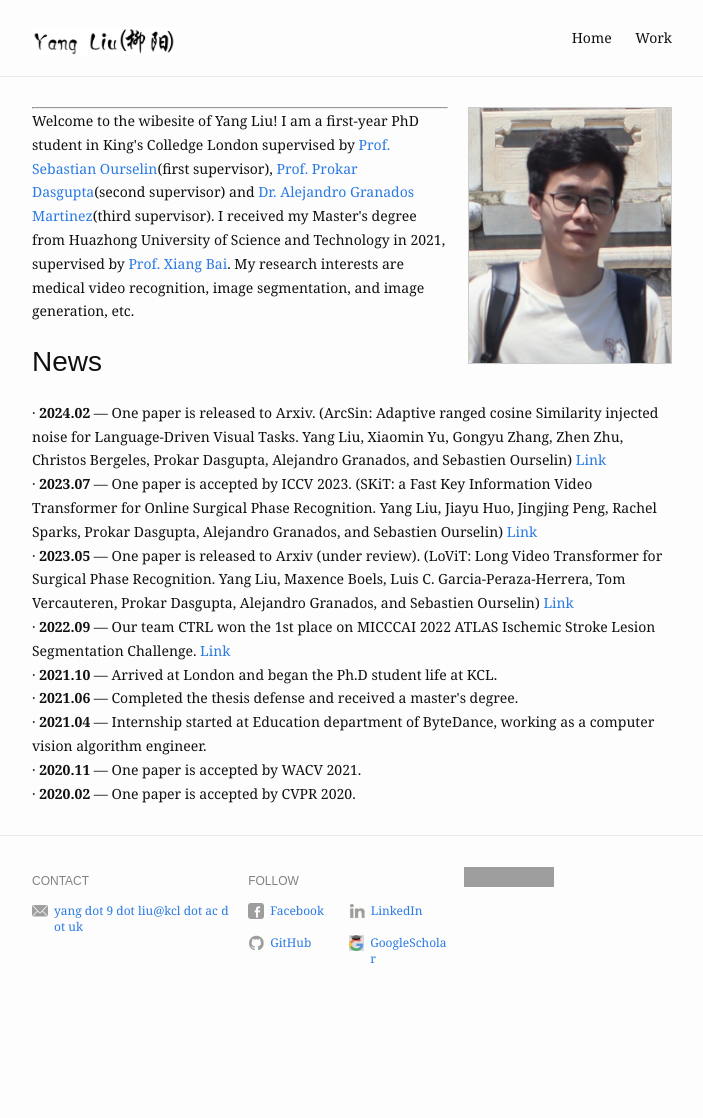
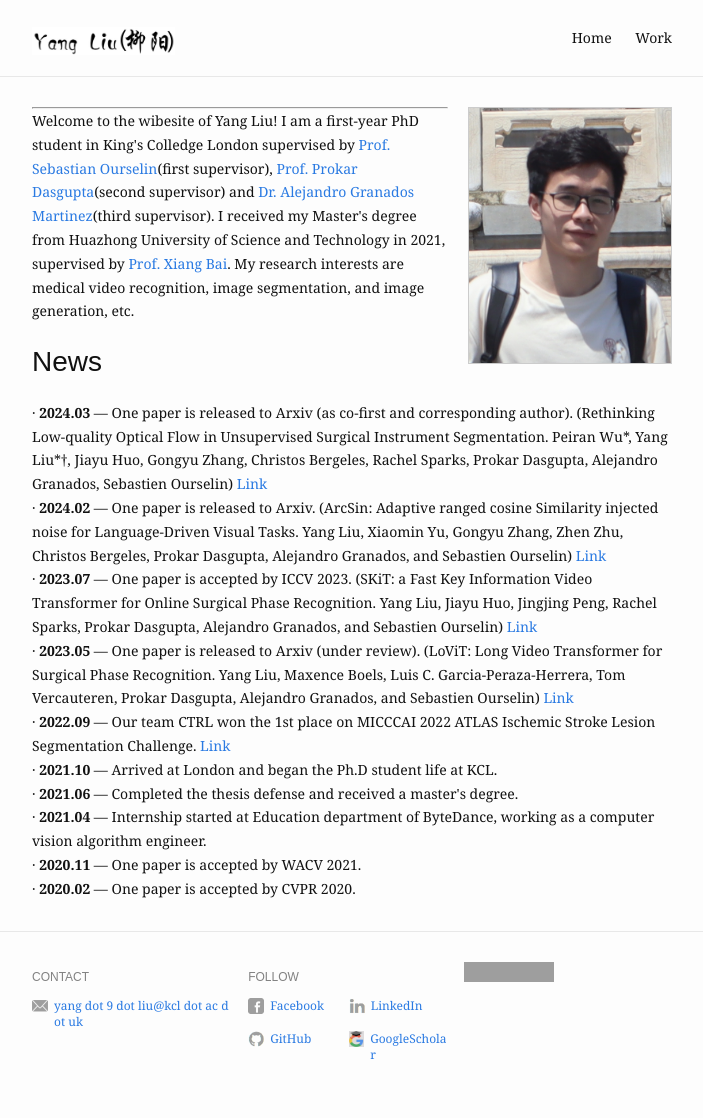
Before and after one commit to MRUIL/MRUIL.github.io, a Jekyll site: the page built from index.md, in a window 1280 px wide. Shown: the whole page, without its empty margins (288-991 px from the left). Built offline with Jekyll 4.4.1, drawn with Linux system fonts in a browser that asks for light colours; before the commit the page ends 1022 px from its top, so only the background shows below that; grey boxes are pictures that could not be loaded.

Commit message:
Update index.md

```diff
--- a/index.md
+++ b/index.md
@@ -4,6 +4,9 @@ profile_picture:
   src: /assets/img/profile_fig_v3.jpg
   alt: website picture
 news-items:
+  - title: 2024.03
+    description: "One paper is released to Arxiv (as co-first and corresponding author). (Rethinking Low-quality Optical Flow in Unsupervised Surgical Instrument Segmentation. Peiran Wu*, Yang Liu*†, Jiayu Huo, Gongyu Zhang, Christos Bergeles, Rachel Sparks, Prokar Dasgupta, Alejandro Granados, Sebastien Ourselin)"
+    link: https://arxiv.org/abs/2403.10039
   - title: 2024.02
     description: "One paper is released to Arxiv. (ArcSin: Adaptive ranged cosine Similarity injected noise for Language-Driven Visual Tasks. Yang Liu, Xiaomin Yu, Gongyu Zhang, Zhen Zhu, Christos Bergeles, Prokar Dasgupta, Alejandro Granados, and Sebastien Ourselin)"
     link: https://arxiv.org/abs/2402.17298
```
